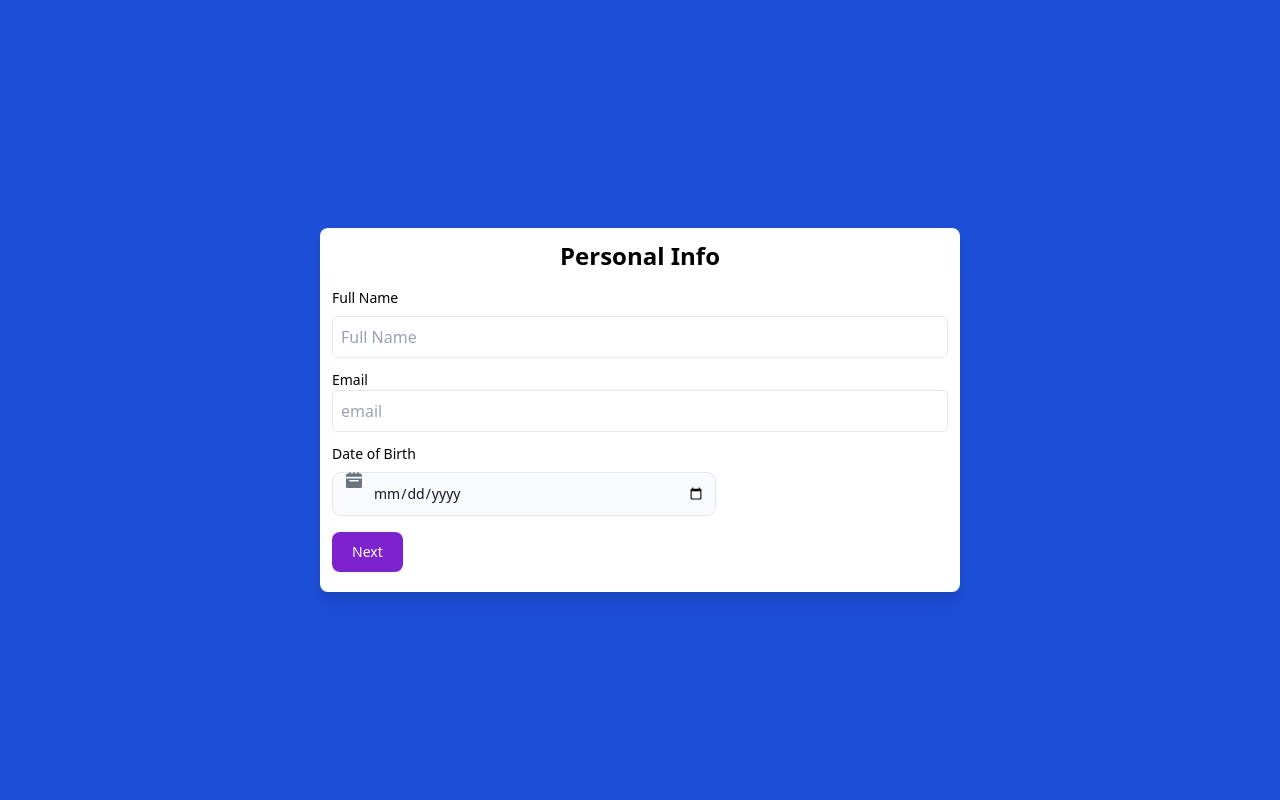
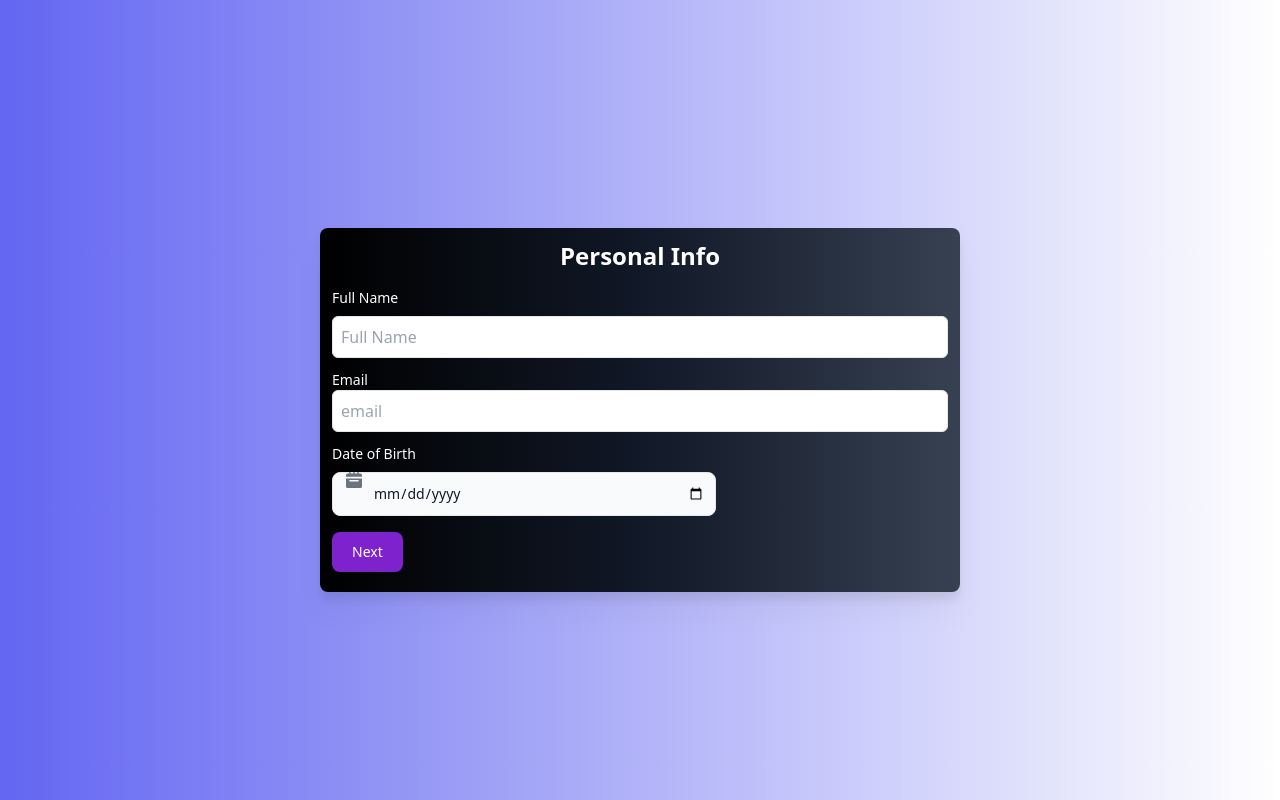
Before and after one commit to karantec/MultiForm, a React (Create React App) app: page / in a window 1280 px wide. Built offline with nearby package versions, Linux system fonts and the light colour scheme.

Commit message:
finalcommit

```diff
--- a/src/components/Account.js
+++ b/src/components/Account.js
@@ -52,9 +52,9 @@ const Account = (props) => {
     return (<>
       <div>
 
-       <h2 className="text-md font-bold mb-4 text-center font-serif ">Account Setup</h2>
+       <h2 className="text-md font-bold mb-4 text-center font-serif text-white ">Account Setup</h2>
   <div className="mb-3">
-    <label htmlFor="first_name" className="block text-md font-medium text-black " >Username</label>
+    <label htmlFor="first_name" className="block text-md font-medium text-white " >Username</label>
     <input
           type="text"
           className="mt-2 p-2 border
@@ -72,7 +72,7 @@ const Account = (props) => {
         <h1 style={{color:"red"}}>{errorUser}</h1>
   </div>
   <div className="mb-3">
-    <label htmlFor="last_name" className="text-md font-bold mb-4 text-center font-serif">Password</label>
+    <label htmlFor="last_name" className="text-md font-bold mb-4 text-center text-white font-serif">Password</label>
     <input
           type="password"
           className="mt-2 p-2 border
@@ -89,7 +89,7 @@ const Account = (props) => {
      <h1 style={{color:"red"}}>{errorPass}</h1>
   </div>
   <div className="mb-3">
-  <label htmlFor="last_name" className="text-md font-bold mb-4 text-center font-serif">Password</label>
+  <label htmlFor="last_name" className="text-md font-bold mb-4 text-center text-white font-serif">Password</label>
   <input
           type="password"
           className="mt-2 p-2 border 'border-red-500' : 'border-gray-300'
--- a/src/components/Address.js
+++ b/src/components/Address.js
@@ -52,9 +52,9 @@ const Address = (props) => {
       <>
       <div>
 
-       <h2 className="text-2xl font-bold mb-4">Address Information</h2>
+       <h2 className="text-2xl font-bold mb-4 text-white">Address Information</h2>
   <div className="mb-3">
-    <label htmlFor="first_name" className="block text-sm font-medium text-black">Street Address</label>
+    <label htmlFor="first_name" className="block text-sm font-medium text-white">Street Address</label>
     <input
           required
           type="text"
@@ -71,7 +71,7 @@ const Address = (props) => {
          <h1 style={{color:"red"}}>{errorStreet}</h1>
   </div>
   <div className="mb-3">
-    <label htmlFor="last_name" className="block text-sm font-medium text-black">City</label>
+    <label htmlFor="last_name" className="block text-sm font-medium text-white">City</label>
     <input
           required
           type="text"
@@ -89,7 +89,7 @@ const Address = (props) => {
          <h1 style={{color:"red"}}>{errorCity}</h1>
 
   </div>
-  <label htmlFor="State" className="block text-sm font-medium text-black">State</label>
+  <label htmlFor="State" className="block text-sm font-medium text-white">State</label>
   <select
        className="form-select mt-2 block w-full p-2 border border-gray-300 rounded-md focus:outline-none focus:ring focus:border-blue-300"
         name="State"
@@ -102,7 +102,7 @@ const Address = (props) => {
   </select>
 
   <div className="mb-3">
-    <label htmlFor="Zip Code" className="block text-sm font-medium text-gray-700">Zip Code</label>
+    <label htmlFor="Zip Code" className="block text-sm font-medium text-white">Zip Code</label>
     <input
           required
           type="Number"
--- a/src/components/Multiform.js
+++ b/src/components/Multiform.js
@@ -57,8 +57,8 @@ const backStep=()=>{
     <>
    <div>
 
-   <div className= "bg-blue-500 hover:bg-blue-700  min-h-screen flex justify-center items-center">
-  <div className="card p-3 w-1/2 mt-5 bg-white rounded-lg drop-shadow-md md:drop-shadow-xl">
+   <div className= " bg-gradient-to-r from-indigo-500  min-h-screen flex justify-center items-center">
+  <div className="   bg-gradient-to-l from-gray-700 via-gray-900 to-black card p-3 w-1/2 mt-5  rounded-lg drop-shadow-md md:drop-shadow-xl">
   {
       {
         1: <PersonalInfo   signupForm={signupForm} handleChange={handleChange} back = {backStep}  next ={nextStep} />,
--- a/src/components/PersonalInfo.js
+++ b/src/components/PersonalInfo.js
@@ -60,9 +60,9 @@ let checkpoint = true;
     <>
       <div>
         <h2 className="text-2xl font-bold mb-4
-         text-center">Personal Info</h2>
+         text-center text-white">Personal Info</h2>
         <div className="mb-3">
-          <label className="block text-sm font-medium text-black">
+          <label className="block text-sm font-medium text-white">
             Full Name
           </label>
           <input
@@ -72,6 +72,7 @@ let checkpoint = true;
            rounded-md focus:outline-none focus:ring focus:border-blue-300 w-full"
             id="full_name"
             name="full_name"
+
             onBlur={handleValidate}
             value={full_name}
             onChange={(e) => {
@@ -81,11 +82,11 @@ let checkpoint = true;
             placeholder="Full Name"
           />
         </div>
-        <h1 style={{color:"red"}}>{errorFull}</h1>
+        <h1 style={{color:"red",fontWeight:"bold"}}>{errorFull}</h1>
         <div className="mb-3">
           <label
             htmlFor="email"
-            className="block text-sm font-medium text-black"
+            className="block text-sm font-medium text-white"
           >
             Email
           </label>
@@ -105,7 +106,7 @@ let checkpoint = true;
               props.handleChange(e);
             }}
           />
-           <h1 style={{color:"red"}}>{errorEmail}</h1>
+           <h1 style={{color:"red",fontWeight:"bold"}}>{errorEmail}</h1>
         </div>
         <div className="relative max-w-sm">
           <div className="absolute inset-y-0 start-0 flex items-center ps-3.5 pointer-events-none">
@@ -121,7 +122,7 @@ let checkpoint = true;
           </div>
           <label
             htmlFor="Date of Birth"
-            className="block text-sm font-medium text-black"
+            className="block text-sm font-medium text-white"
           >
             Date of Birth
           </label>
@@ -138,7 +139,7 @@ let checkpoint = true;
               props.handleChange(e);
             }}
           />
-           <h1 style={{color:"red"}}>{errorDob}</h1>
+           <h1 style={{color:"red",fontWeight:"bold"}}>{errorDob}</h1>
         </div>
       </div>
       <button
```
